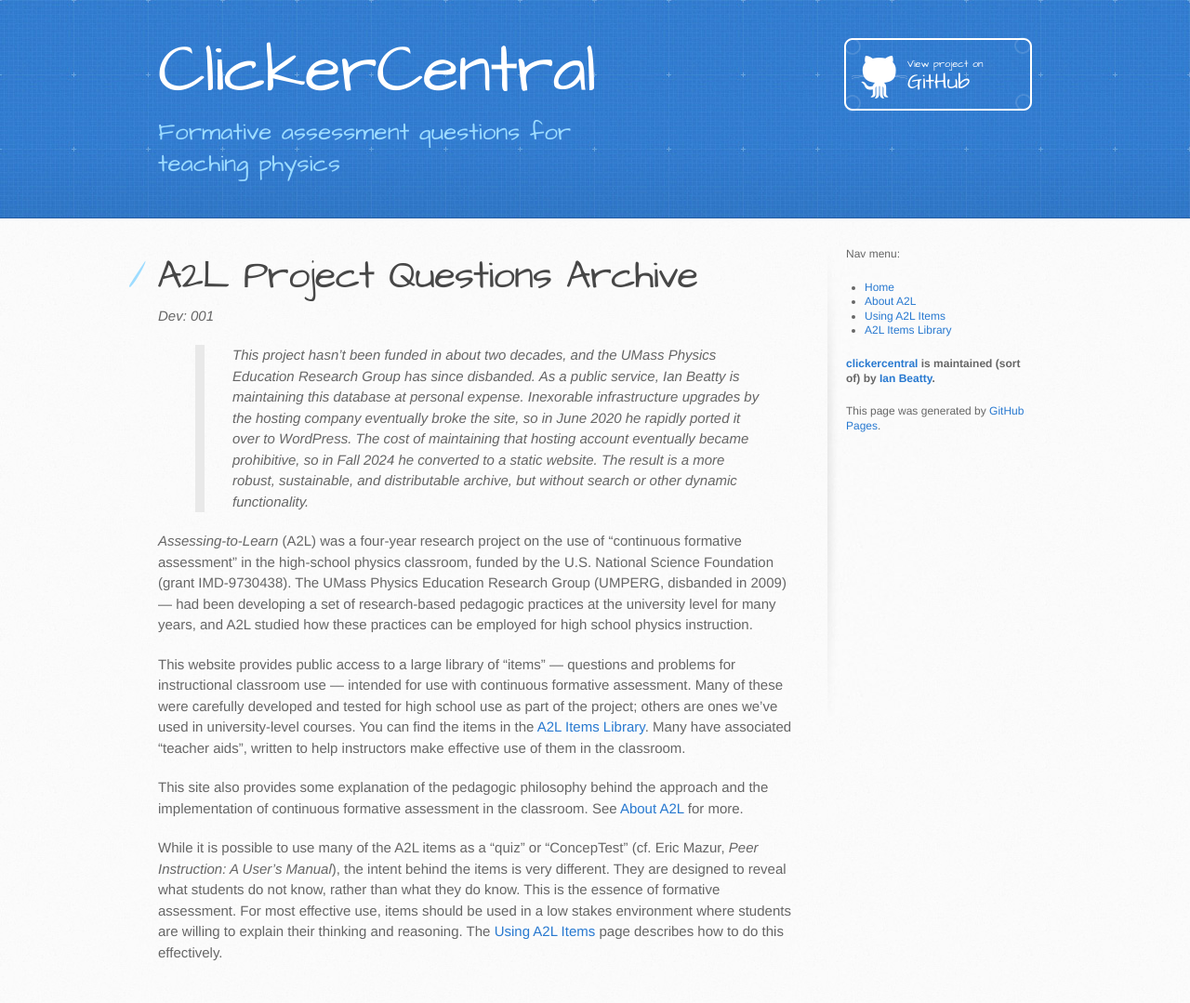
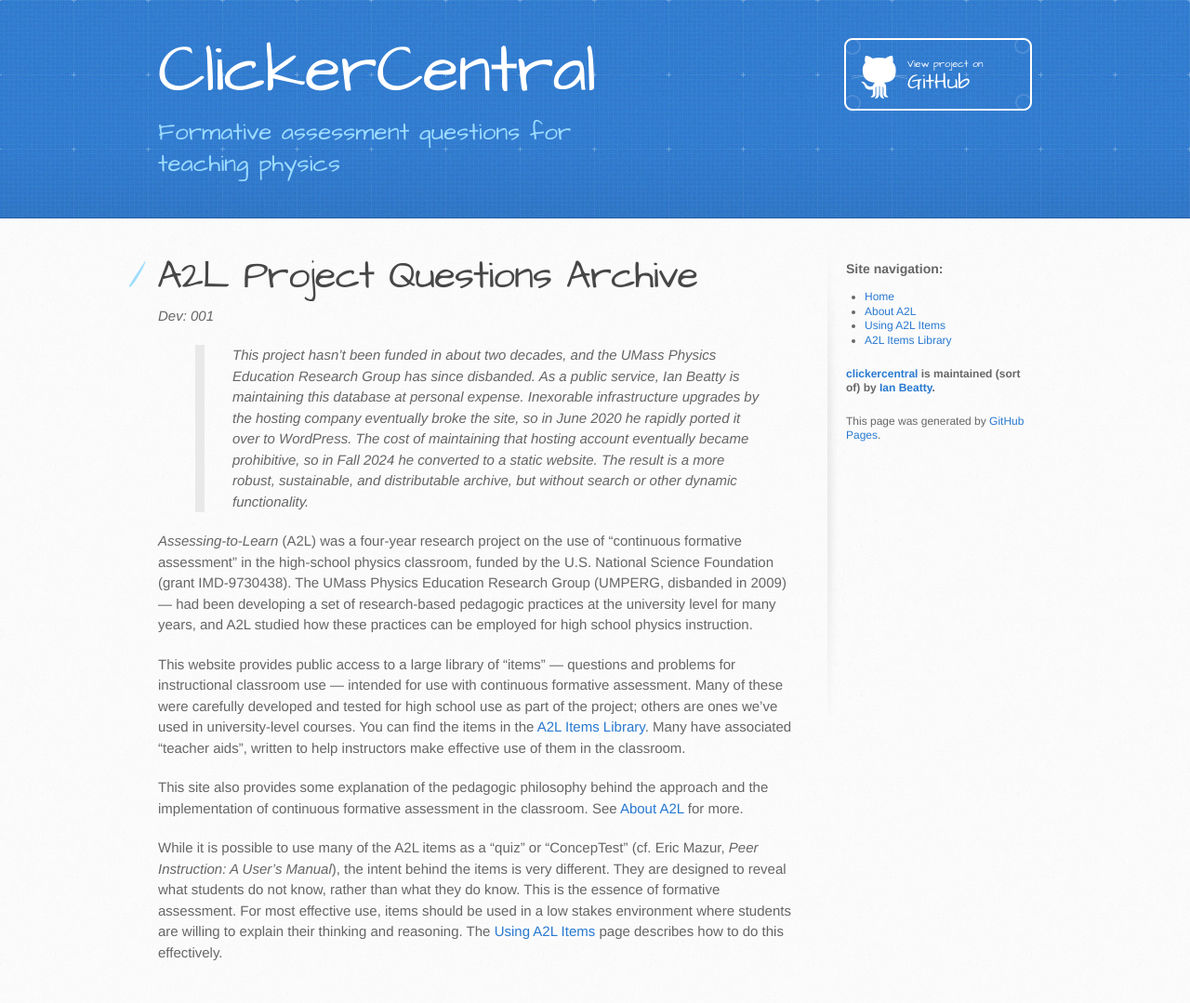
Before and after one commit to ibeatty/clickercentral, a Jekyll site: the page built from index.md, in a window 1280 px wide. Shown: the whole page at 93% size. Built offline with Jekyll 4.4.1, drawn with Linux system fonts in a browser that asks for light colours; our own code applies the rules of GitHub Pages for plain Markdown files.

Commit message:
Nav menu tweak

```diff
--- a/_includes/nav-menu.html
+++ b/_includes/nav-menu.html
@@ -1,8 +1,8 @@
 <!-- Navigation menu for sidebar -->
 
-<p>Nav menu:</p>
-<nav id="nav-menu">
-  <ul>
+<nav id="nav-menu" class="nav-menu">
+    <h3>Site navigation:</h3>
+    <ul>
     <li><a href="{{ '/' | absolute_url }}">Home</a></li>
     <li><a href="{{ '/about' | absolute_url }}">About A2L</a></li>
     <li><a href="{{ '/using' | absolute_url }}">Using A2L Items</a></li>
```
